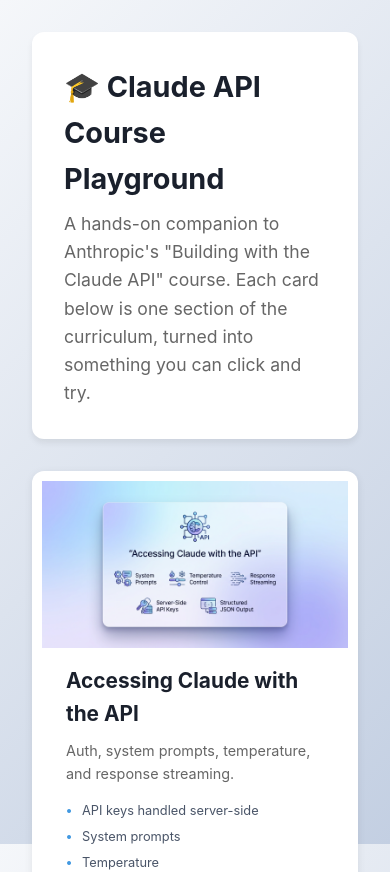
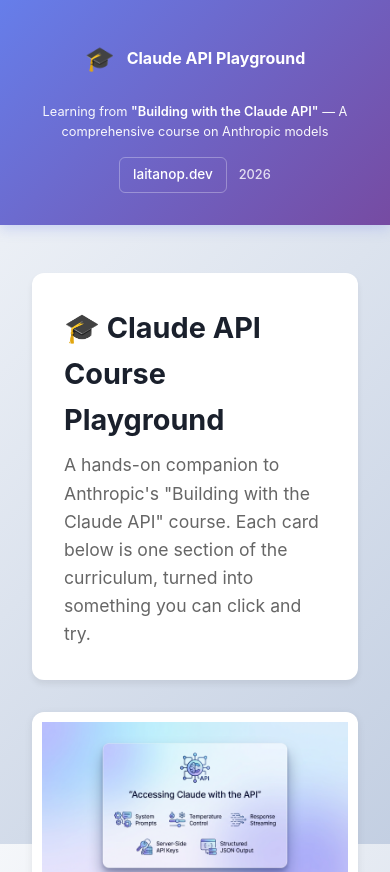
Before and after one commit to laitanop/AI-prompt-playground, a Next.js app: page / in a window 390 px wide. Shown: the top 872 px of the page. Built offline with nearby package versions, Linux system fonts and the light colour scheme.

Commit message:
add navbar

```diff
--- a/app/globals.css
+++ b/app/globals.css
@@ -20,6 +20,7 @@
 main {
   min-height: 100vh;
   padding: 2rem;
+  padding-top: 3rem;
 }
 
 .container {
@@ -2527,3 +2528,165 @@
     gap: 1rem;
   }
 }
+
+/* ============================================
+   Navbar
+   ============================================ */
+
+nav.navbar {
+  background: linear-gradient(135deg, #667eea 0%, #764ba2 100%);
+  box-shadow: 0 4px 12px rgba(102, 126, 234, 0.25);
+  position: sticky;
+  top: 0;
+  z-index: 100;
+  backdrop-filter: blur(10px);
+}
+
+.navbar-container {
+  max-width: 1400px;
+  margin: 0 auto;
+  padding: 1.25rem 2rem;
+  display: grid;
+  grid-template-columns: auto 1fr auto;
+  gap: 2rem;
+  align-items: center;
+}
+
+.navbar-brand {
+  display: flex;
+  align-items: center;
+  flex-shrink: 0;
+}
+
+.navbar-logo {
+  display: flex;
+  align-items: center;
+  gap: 0.75rem;
+  text-decoration: none;
+  color: white;
+  font-weight: 700;
+  transition: all 0.2s ease;
+  padding: 0.5rem 0.75rem;
+  border-radius: 8px;
+}
+
+.navbar-logo:hover {
+  background: rgba(255, 255, 255, 0.15);
+  transform: translateY(-2px);
+}
+
+.navbar-logo-icon {
+  font-size: 1.5rem;
+}
+
+.navbar-logo-text {
+  font-size: 1.1rem;
+  white-space: nowrap;
+}
+
+.navbar-info {
+  flex: 1;
+  text-align: center;
+}
+
+.navbar-tagline {
+  color: rgba(255, 255, 255, 0.95);
+  font-size: 0.9rem;
+  margin: 0;
+  line-height: 1.5;
+  font-weight: 400;
+}
+
+.navbar-tagline strong {
+  color: white;
+  font-weight: 600;
+  display: inline;
+}
+
+.navbar-credit {
+  display: flex;
+  align-items: center;
+  gap: 1rem;
+  flex-shrink: 0;
+}
+
+.navbar-link {
+  color: white;
+  text-decoration: none;
+  font-size: 0.95rem;
+  font-weight: 500;
+  padding: 0.5rem 1rem;
+  border-radius: 6px;
+  transition: all 0.2s ease;
+  border: 1px solid rgba(255, 255, 255, 0.3);
+}
+
+.navbar-link:hover {
+  background: rgba(255, 255, 255, 0.2);
+  border-color: rgba(255, 255, 255, 0.6);
+}
+
+.navbar-year {
+  color: rgba(255, 255, 255, 0.8);
+  font-size: 0.9rem;
+  font-weight: 500;
+}
+
+@media (max-width: 1024px) {
+  .navbar-container {
+    grid-template-columns: auto 1fr;
+    gap: 1.5rem;
+  }
+
+  .navbar-info {
+    grid-column: 1 / -1;
+    text-align: left;
+  }
+
+  .navbar-tagline {
+    font-size: 0.85rem;
+  }
+}
+
+@media (max-width: 768px) {
+  nav.navbar {
+    padding: 1rem 0;
+  }
+
+  .navbar-container {
+    padding: 1rem;
+    grid-template-columns: 1fr;
+    gap: 1rem;
+  }
+
+  .navbar-brand {
+    justify-content: center;
+  }
+
+  .navbar-logo-text {
+    font-size: 1rem;
+  }
+
+  .navbar-info {
+    grid-column: 1;
+    text-align: center;
+  }
+
+  .navbar-tagline {
+    font-size: 0.8rem;
+  }
+
+  .navbar-credit {
+    justify-content: center;
+    gap: 0.75rem;
+  }
+
+  .navbar-link {
+    padding: 0.4rem 0.8rem;
+    font-size: 0.85rem;
+  }
+
+  .navbar-year {
+    font-size: 0.8rem;
+  }
+}
--- a/app/layout.tsx
+++ b/app/layout.tsx
@@ -1,5 +1,6 @@
 import type { Metadata } from "next";
 import "./globals.css";
+import Navbar from "@/components/Navbar";
 
 export const metadata: Metadata = {
   title: "Claude API Course Playground",
@@ -14,7 +15,10 @@
 }) {
   return (
     <html lang="en">
-      <body>{children}</body>
+      <body>
+        <Navbar />
+        {children}
+      </body>
     </html>
   );
 }
--- /dev/null
+++ b/components/Navbar.tsx
@@ -0,0 +1,34 @@
+import Link from "next/link";
+
+export default function Navbar() {
+  const currentYear = new Date().getFullYear();
+
+  return (
+    <nav className="navbar">
+      <div className="navbar-container">
+        {/* Left: Logo/Title */}
+        <div className="navbar-brand">
+          <Link href="/" className="navbar-logo">
+            <span className="navbar-logo-icon">🎓</span>
+            <span className="navbar-logo-text">Claude API Playground</span>
+          </Link>
+        </div>
+
+        {/* Center: Course Info */}
+        <div className="navbar-info">
+          <p className="navbar-tagline">
+            Learning from <strong>"Building with the Claude API"</strong> — A comprehensive course on Anthropic models
+          </p>
+        </div>
+
+        {/* Right: Credit */}
+        <div className="navbar-credit">
+          <a href="https://laitanop.dev" target="_blank" rel="noopener noreferrer" className="navbar-link">
+            laitanop.dev
+          </a>
+          <span className="navbar-year">{currentYear}</span>
+        </div>
+      </div>
+    </nav>
+  );
+}
```
Also changed, not shown: components/Footer.tsx (added, +22 -0 lines).
